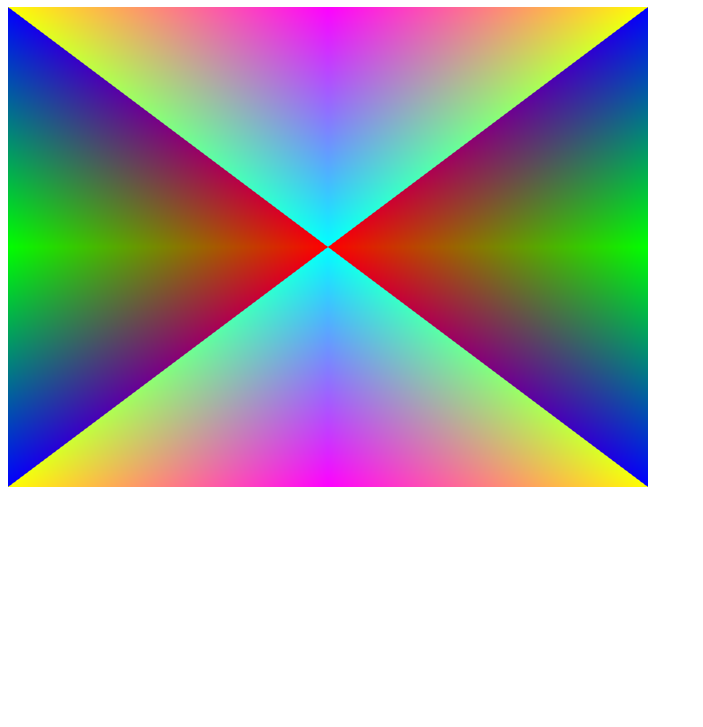
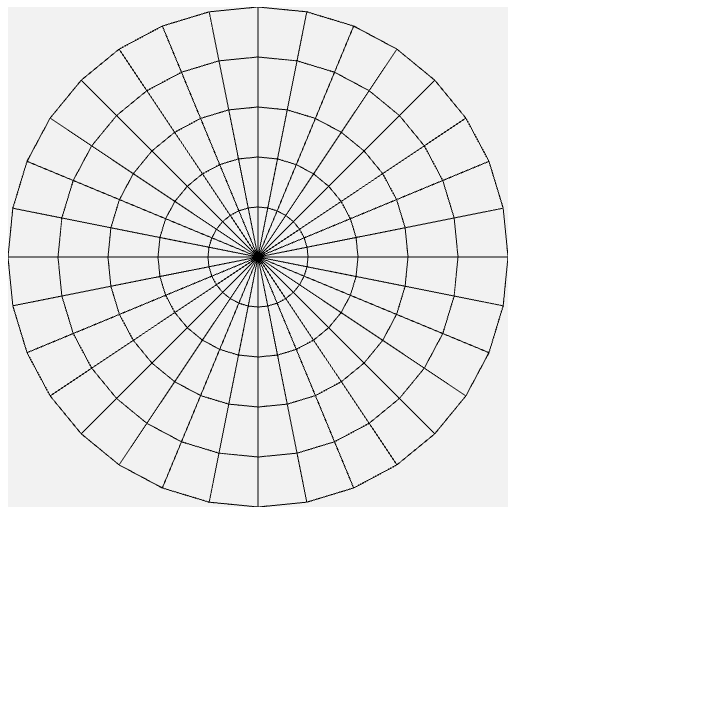
Before and after one commit to lieskpat/webgl_ea4, a website with bundled scripts: page dist/index.html in a window 1280 px wide. Shown: the part 73-800 px from the top of the page, without its empty margins (0-703 px from the left). Built offline with nearby package versions, Linux system fonts and the light colour scheme.

Commit message:
parametrisierte Fläche - Spinnennetz

```diff
--- a/src/index.js
+++ b/src/index.js
@@ -3,78 +3,65 @@
 import { initContext } from "./modules/initContext.js";
 import { initWebGl, initBuffer } from "./modules/initWebGl.js";
 
-const vertices = new Float32Array([
-0, 0, 0,
-1, 0, 0,
-1, 1, 0,
-0, 1, 0,
-0, 0, 0,
-1, 1, 0,
-//--------
-0, 0, 0,
--1, 0, 0,
--1, 1, 0,
-0, 1, 0,
-0, 0, 0,
--1, 1, 0,
-//--------
-0, 0, 0,
-1, 0, 0,
-1, -1,  0,
-0, -1, 0,
-0, 0, 0,
-1, -1, 0,
-//--------
-0, 0, 0,
--1, 0, 0,
--1, -1, 0,
-0, -1, 0,
-0, 0, 0,
--1, -1, 0
-]);
-const colors = new Float32Array([
-1, 0, 0, 1,
-0, 1, 0, 1,
-0, 0, 1, 1,
-1, 0, 1, 1,
-0, 1, 1, 1,
-1, 1, 0, 1,
-//-----------------
-1, 0, 0, 1,
-0, 1, 0, 1,
-0, 0, 1, 1,
-1, 0, 1, 1,
-0, 1, 1, 1,
-1, 1, 0, 1,
-//-----------------
-1, 0, 0, 1,
-0, 1, 0, 1,
-0, 0, 1, 1,
-1, 0, 1, 1,
-0, 1, 1, 1,
-1, 1, 0, 1,
-//-----------------
-1, 0, 0, 1,
-0, 1, 0, 1,
-0, 0, 1, 1,
-1, 0, 1, 1,
-0, 1, 1, 1,
-1, 1, 0, 1
-]);
-const indices = new Uint16Array([0, 1, 2, 3, 4, 5, 6, 7, 8, 9, 10, 11, 12, 13, 14, 15, 16, 17, 18, 19, 20, 21, 22, 23]);
+function createVertexData() {
+    const m = 5;
+    const n = 32;
+    const vertices = new Float32Array(3 * (n + 1) * (m + 1));
+    const indices = new Uint16Array(2 * 2 * n * m);
+
+    const dt = (2 * Math.PI) / n;
+    const dr = 1 / m;
+    let iIndex = 0;
+
+    for (let i = 0, t = 0; i <= n; i++, t += dt) {
+        for (let j = 0, r = 0; j <= m; j++, r += dr) {
+            let iVertex = i * (m + 1) + j;
+            let x = r * Math.cos(t);
+            let y = r * Math.sin(t);
+            let z = 0;
+            vertices[iVertex * 3] = x;
+            vertices[iVertex * 3 + 1] = y;
+            vertices[iVertex * 3 + 2] = z;
+
+            if (j > 0 && i > 0) {
+                indices[iIndex++] = iVertex - 1;
+                indices[iIndex++] = iVertex;
+            }
+            if (j > 0 && i > 0) {
+                indices[iIndex++] = iVertex - (m + 1);
+                indices[iIndex++] = iVertex;
+            }
+        }
+    }
+    return {
+        vertices: vertices,
+        indices: indices,
+    };
+}
+//const colors = new Float32Array([]);
+
+const vertexData = createVertexData();
+console.log(vertexData);
 
 const gl = initContext("gl_context");
 const initObject = initWebGl(gl);
 gl.useProgram(initObject.program);
 
-initBuffer(gl, vertices, gl.ARRAY_BUFFER, initObject.program, "pos", 3);
-initBuffer(gl, colors, gl.ARRAY_BUFFER, initObject.program, "col", 4);
+initBuffer(
+    gl,
+    vertexData.vertices,
+    gl.ARRAY_BUFFER,
+    initObject.program,
+    "pos",
+    3
+);
+//initBuffer(gl, colors, gl.ARRAY_BUFFER, initObject.program, "col", 4);
 
 const ibo = gl.createBuffer();
 gl.bindBuffer(gl.ELEMENT_ARRAY_BUFFER, ibo);
-gl.bufferData(gl.ELEMENT_ARRAY_BUFFER, indices, gl.STATIC_DRAW);
-ibo.numberOfElements = indices.length;
+gl.bufferData(gl.ELEMENT_ARRAY_BUFFER, vertexData.indices, gl.STATIC_DRAW);
+ibo.numberOfElements = vertexData.indices.length;
 
-gl.clearColor(0, 0, 0, 1);
+gl.clearColor(0.95, 0.95, 0.95, 1);
 gl.clear(gl.COLOR_BUFFER_BIT);
-gl.drawElements(gl.TRIANGLES, ibo.numberOfElements, gl.UNSIGNED_SHORT, 0);
+gl.drawElements(gl.LINE_STRIP, ibo.numberOfElements, gl.UNSIGNED_SHORT, 0);
```
Also changed, not shown: dist/bundle.js, dist/index.html.
